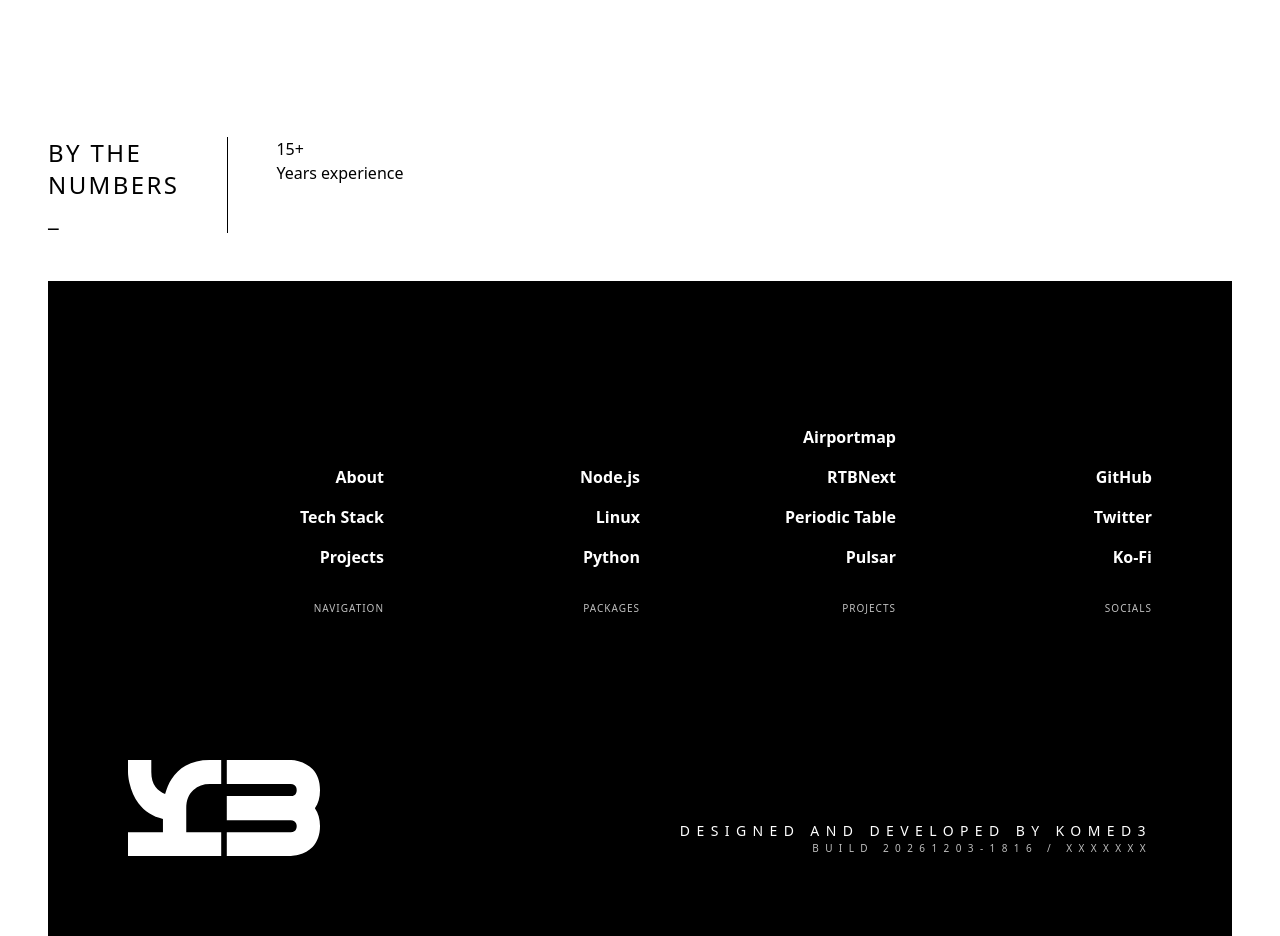
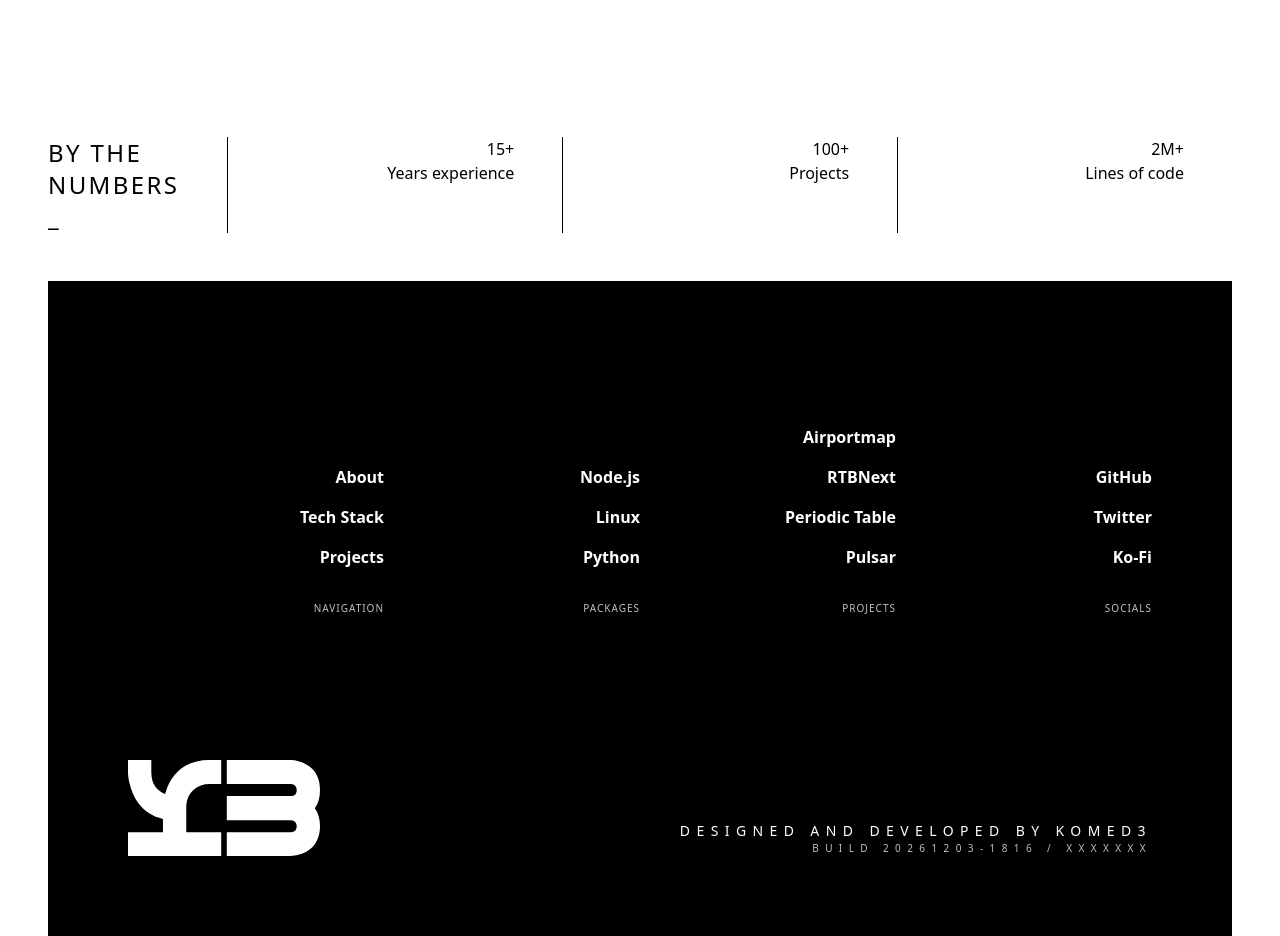
Before and after one commit to komed3/web, a React (Vite) app: page / in a window 1280 px wide. Shown: the part 3240-4176 px from the top of the page. Built offline with nearby package versions, Linux system fonts and the light colour scheme; a web font is replaced by a local one.

Commit message:
add big numbers

```diff
--- a/src/components/Numbers.tsx
+++ b/src/components/Numbers.tsx
@@ -1,5 +1,7 @@
 const NUMBERS = [
-  { label: 'Years experience', value: '15+' }
+  { label: 'Years experience', value: '15+' },
+  { label: 'Projects', value: '100+' },
+  { label: 'Lines of code', value: '2M+' }
 ] as const;
 
 
@@ -17,7 +19,7 @@ export function Numbers () {
       { NUMBERS.map( ( { label, value }, i ) => (
         <div
           key= { i }
-          className= 'px-12'
+          className= 'flex-1 px-12 text-right'
         >
           <div className= ''>
             { value }
```
